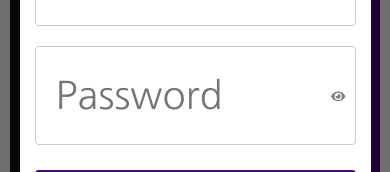
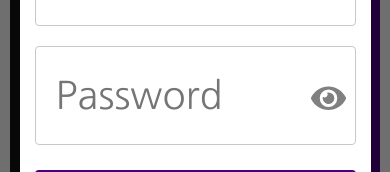
Before and after one commit to DareIsrael/DeliveryApp-UI, a React (Create React App) app: page / in a window 390 px wide. Both pictures are taken after a click on the button "signin". Shown: the part 463-635 px from the top of the page. Built offline with nearby package versions, Linux system fonts and the light colour scheme; no server answers.

Commit message:
new commit

```diff
--- a/src/components/LoginPopUp/LoginPopUp.css
+++ b/src/components/LoginPopUp/LoginPopUp.css
@@ -143,6 +143,10 @@
     .login-popup p {
       font-size: 30px;
     }
+    .eye-icon {
+      font-size: 35px !important;
+      /* width: 100px !important; */
+    }
   }
 
   /* Mobile devices */
```
